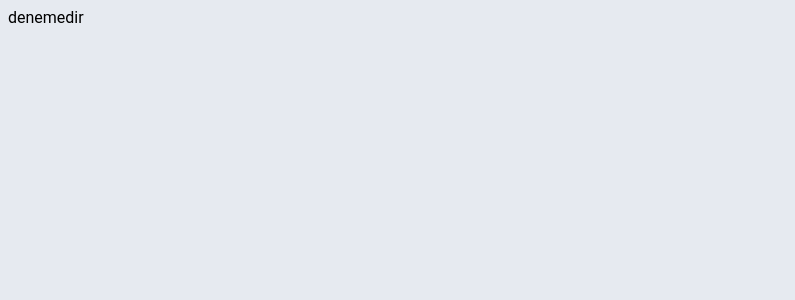
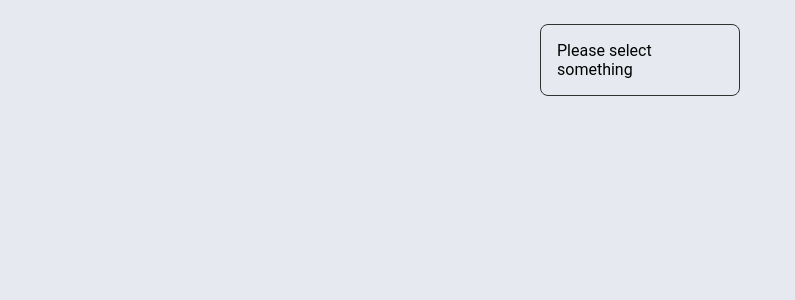
Before and after one commit to Mwiert/miniSpa, a Vue app: page /summerLovers in a window 1280 px wide. Shown: the top 300 px of the page, without its empty margins (0-795 px from the left). Built offline with nearby package versions, Linux system fonts and the light colour scheme; a web font is replaced by a local one.

Commit message:
commit denemesi

```diff
--- a/src/components/UIDropdown.vue
+++ b/src/components/UIDropdown.vue
@@ -1,28 +1,103 @@
 <template>
-    <div >
-        denemedir
+<div class="dropdown-wrapper">
+<div class="dropdown-selected-item">
+  {{  selectedItem || 'Please select something' }}
+</div>
+<div class="items-wrapper">
+  <div class="item" v-for="item in items " :key="index">
+    {{ item }}
+  </div>
+</div>
 </div>
 </template>
 
-  <script>
-
+<script lang="ts">
 
 export default {
 name: 'UIDropdown',
-    components: {
+props: {
+items: { type: Array },
+selectedItem: {  },
+selectedItem: {  },
+placeHolder: {  }
+
 },
 data() {
 return {
+  isOpen: false,
   }
+
 },
 created() {},
 mounted() {},
-  computed: {},
-  methods: {}
+methods: {
+toggleDropdown() {
+  this.isOpen = !this.isOpen;
+},
+sendItem(items) {
+  this.$emit('sendItem',items)
+}
+},
+computed: {
+airlineName() {
+  return this.items.airlineLabel + " " + this.items.airlineBrand
+}
+}
+}
 
-  }
 </script>
 
 <style>
-  /* Add your styles here */
+
+.dropdown-wrapper {
+  padding: 16px;
+  cursor: pointer;
+  max-width: 200px;
+  margin: 0 auto;
+}
+
+.dropdown-selected-item {
+  padding: 16px;
+  border: solid 1px #313131;
+  border-radius: 8px;
+  box-sizing: border-box;
+  margin-bottom: 4px;
+}
+
+.options-wrapper {
+display: none;
+position: absolute;
+background-color: white;
+box-shadow: 0 8px 16px rgba(0, 0, 0, 0.2);
+min-width: 160px;
+z-index: 1;
+border-radius: 5px;
+overflow: hidden;
+}
+.item:hover{
+  background: #c5c5c5;
+}
+.item{
+padding: 16px;
+border: solid 1px #313131;
+box-sizing: border-box;
+}
+.item:last-of-type{
+border-bottom-left-radius: 8px;
+border-bottom-right-radius: 8px;
+}
+.slide-fade-enter-active {
+transition: all 0.3s ease-out;
+}
+
+.slide-fade-leave-active {
+transition: all 0.3s cubic-bezier(1, 0.5, 0.8, 1);
+}
+
+.slide-fade-enter-from,
+slide-fade-leave-to {
+transform: translate(-4px) ;
+opacity: 0;
+}
+
 </style>
--- a/src/pages/SummerLovers.vue
+++ b/src/pages/SummerLovers.vue
@@ -1,19 +1,33 @@
 <template>
-    <div>
-      <UIDropdown />
+  <div class="summerLovers-c">
+      <UIDropdown :items="item" @sendItem="handlerSelectedItem" />
   </div>
 </template>
 
 
 <script lang="ts">
-
-  import UIDropdown from "../components/UIDropdown.vue";
+import UIDropdown from '../components/UIDropdown.vue'
 export default {
-    name: 'SummerLovers',
+  name: 'summerLovers',
   components: {
       UIDropdown
   },
+  data() {
+      return {
+          items:
+          [
+        'Türk Hava Yollari','Pegasus','Sun Express'
+      ]
       }
+  },
+  methods: {
+      handlerSelectedItem(item){
+          this.selectedItem = item
+         }
+  }
+}
+
 </script>
 
-  <style lang="scss" scoped></style>
+<style>
+</style>
```
Lines whose indentation alone changed are shown as unchanged.
